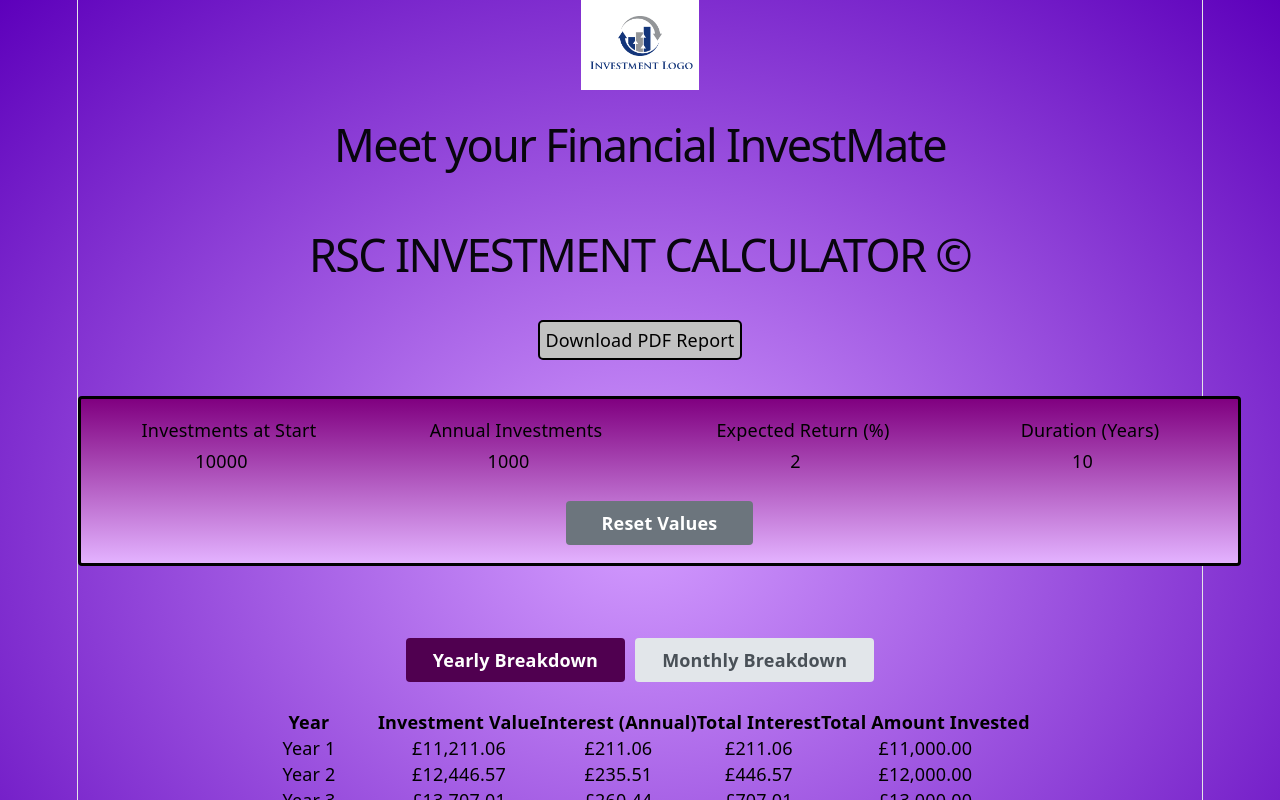
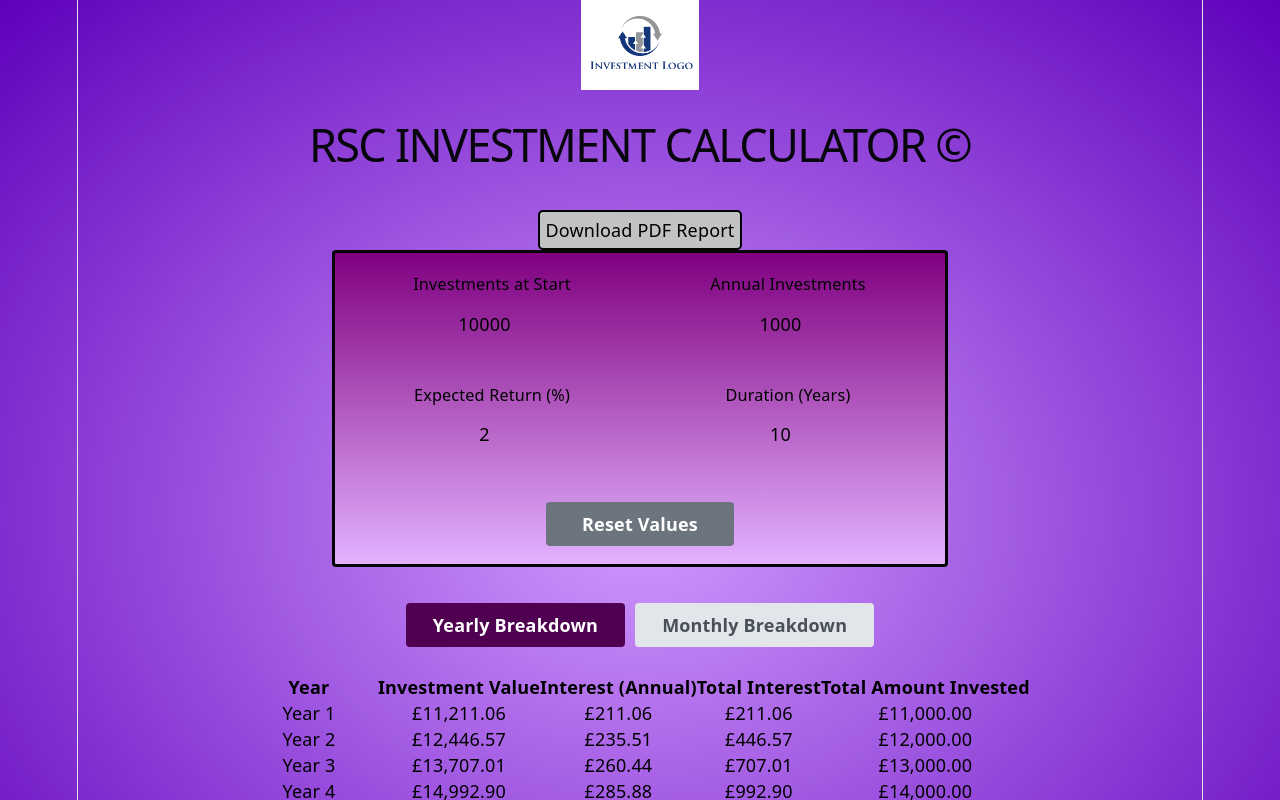
Before and after one commit to rcheek77/Investment-Calculator-App, a React (Vite) app: page / in a window 1280 px wide. Shown: the top 800 px of the page. Built offline with nearby package versions, Linux system fonts and the light colour scheme.

Commit message:
Add files via upload

```diff
--- a/src/components/UserInput.jsx
+++ b/src/components/UserInput.jsx
@@ -1,67 +1,90 @@
 import React from 'react'
 
 export const UserInput = ({ inputCust, onChangeCustInput, onResetInputs }) => {
-  const blockInvalidChars = (e) => {
-    if (['e', 'E', '-', '+'].includes(e.key)) {
-      e.preventDefault();
+
+  const validateKeyInput = (e, allowDecimals = true) => {
+    const invalidChars = ['e', 'E', '-', '+'];
+    if (!allowDecimals) {
+      invalidChars.push('.', ',');
     }
-  };
-
-  const blockDecimals = (e) => {
-    if (e.key === '.' || e.key === ',') {
+    if (invalidChars.includes(e.key)) {
       e.preventDefault();
     }
   };
 
   return (
-    <section id='user-input'>
+    <section id='user-input' style={{ maxWidth: '100%', margin: '0 auto', padding: '1rem' }}>
+      <style>{`
+        .input-group {
+          display: grid;
+          grid-template-columns: repeat(2, 2fr);
+          gap: 1rem;
+        }
+        @media (max-width: 600px) {
+          .input-group {
+            grid-template-columns: 2fr;
+            gap: 0.5rem;
+          }
+          .input-group p {
+            margin: 0;
+          }
+          .actions {
+            margin-top: 0.75rem;
+          }
+        }
+      `}</style>
+
       <div className='input-group'>
-        <p>
-          <label htmlFor="beg-invest">Investments at Start</label>
+        <p style={{ margin: '0 0 1rem 0' }}>
+          <label htmlFor="beg-invest" style={{ display: 'block', marginBottom: '0.25rem', fontSize: '0.9rem' }}>Investments at Start</label>
           <input
             id="beg-invest"
             type="number"
             min="0"
+            style={{ width: '100%', padding: '0.5rem', boxSizing: 'border-box' }}
             value={inputCust.begInvestment ?? ''}
-            onKeyDown={blockInvalidChars}
+            onKeyDown={(e) => validateKeyInput(e)}
             onChange={(e) => onChangeCustInput('begInvestment', e.target.value)}
           />
         </p>
 
-        <p>
-          <label htmlFor="ann-invest">Annual Investments</label>
+        <p style={{ margin: '0 0 1rem 0' }}>
+          <label htmlFor="ann-invest" style={{ display: 'block', marginBottom: '0.25rem', fontSize: '0.9rem' }}>Annual Investments</label>
           <input
             id="ann-invest"
             type="number"
             min="0"
+            style={{ width: '100%', padding: '0.5rem', boxSizing: 'border-box' }}
             value={inputCust.annInvestment ?? ''}
-            onKeyDown={blockInvalidChars}
+            onKeyDown={(e) => validateKeyInput(e)}
             onChange={(e) => onChangeCustInput('annInvestment', e.target.value)}
           />
         </p>
 
-        <p>
-          <label htmlFor="ret-invest">Expected Return (%)</label>
+        <p style={{ margin: '0 0 1rem 0' }}>
+          <label htmlFor="ret-invest" style={{ display: 'block', marginBottom: '0.25rem', fontSize: '0.9rem' }}>Expected Return (%)</label>
           <input
             id="ret-invest"
             type="number"
             min="0"
             step="0.1"
+            style={{ width: '100%', padding: '0.5rem', boxSizing: 'border-box' }}
             value={inputCust.returnInvestment ?? ''}
-            onKeyDown={blockInvalidChars}
+            onKeyDown={(e) => validateKeyInput(e)}
             onChange={(e) => onChangeCustInput('returnInvestment', e.target.value)}
           />
         </p>
 
-        <p>
-          <label htmlFor="year-invest">Duration (Years)</label>
+        <p style={{ margin: '0 0 1rem 0' }}>
+          <label htmlFor="year-invest" style={{ display: 'block', marginBottom: '0.25rem', fontSize: '0.9rem' }}>Duration (Years)</label>
           <input
             id="year-invest"
             type="number"
             min="1"
             step="1"
+            style={{ width: '100%', padding: '0.5rem', boxSizing: 'border-box' }}
             value={inputCust.yearlyInvestment ?? ''}
-            onKeyDown={(e) => { blockInvalidChars(e); blockDecimals(e); }}
+            onKeyDown={(e) => validateKeyInput(e, false)}
             onChange={(e) => onChangeCustInput('yearlyInvestment', e.target.value)}
           />
         </p>
--- a/src/components/header.jsx
+++ b/src/components/header.jsx
@@ -6,7 +6,6 @@ export const Header = () => {
   return (
     <header>
         <img src={investmentlogo} id='headerImg' className='header' alt="logo" />
-        <h1>Meet your Financial InvestMate</h1>
 
     </header>
   )
```
